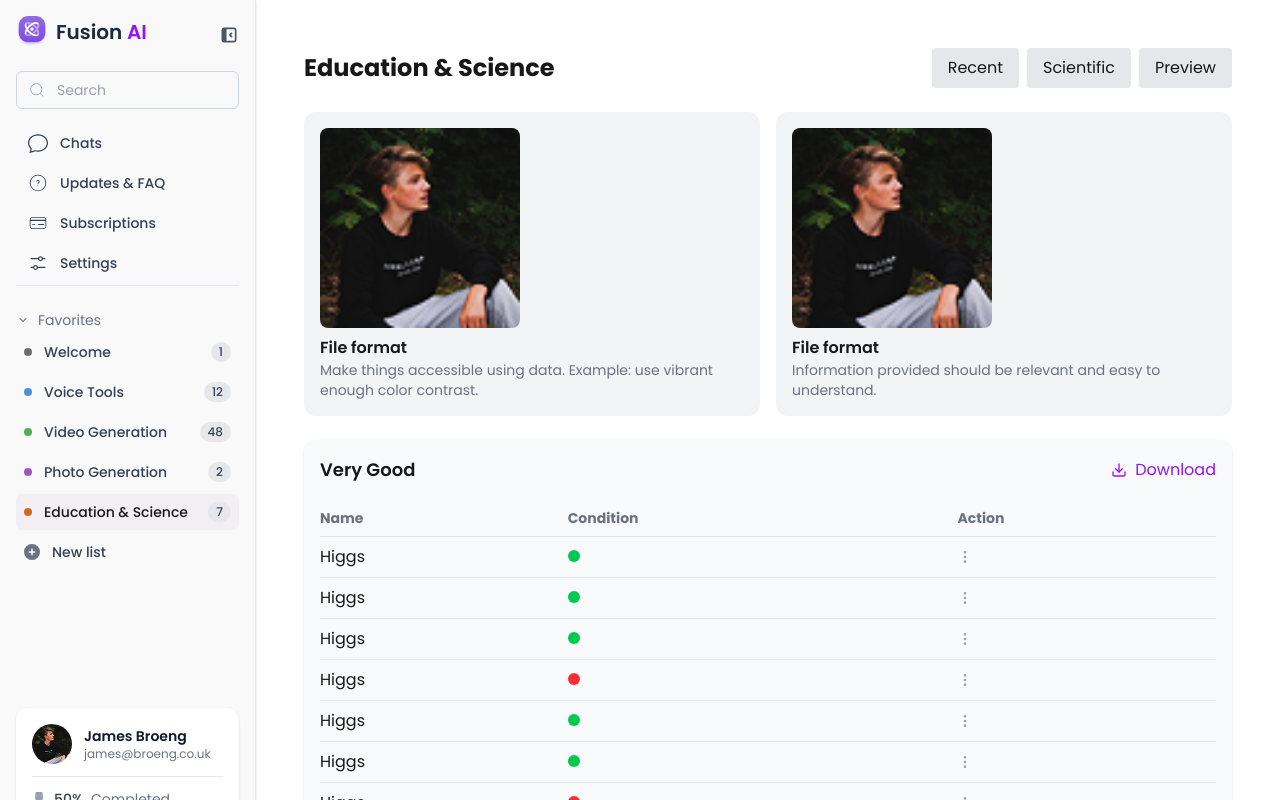
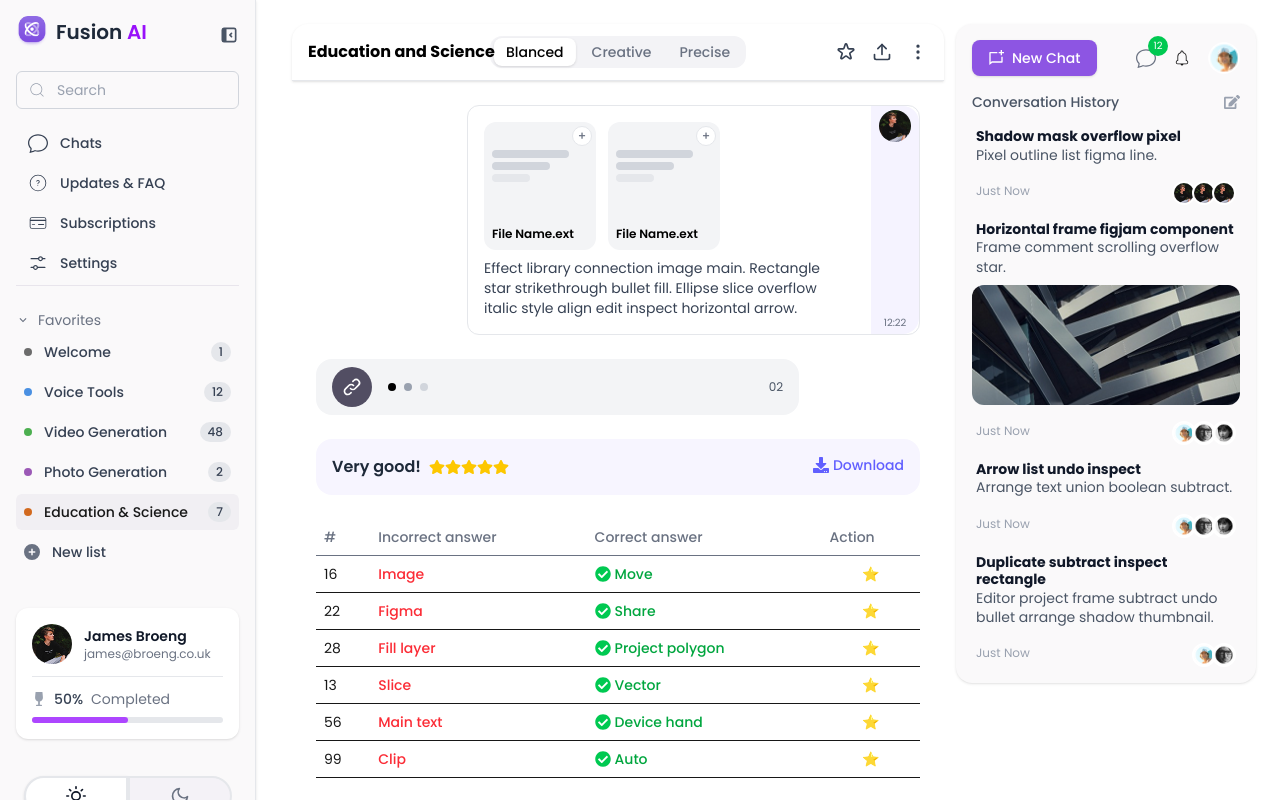
Before and after one commit to adnanfrd/barry-ai, a Next.js app: page /dashboard/education in a window 1280 px wide. Shown: the top 800 px of the page. Built offline with nearby package versions, Linux system fonts and the light colour scheme.

Commit message:
updated code

```diff
--- a/src/app/dashboard/education/page.tsx
+++ b/src/app/dashboard/education/page.tsx
@@ -1,11 +1,28 @@
+import ChatSidebar from '@/components/dashboard/ChatSidebar'
 import EducationSciencePage from '@/components/dashboard/EducationSciencePage'
+import Header from '@/components/dashboard/Header'
+import PromptInput from '@/components/subcomponents/PromptInput'
 import React from 'react'
 
 const page = () => {
+  const msg = "Education & Science";
   return (
-    <div>
-      <EducationSciencePage/>
-    </div>
+    <div className="flex h-screen">
+     <div className="flex flex-col flex-1 px-3">
+       <Header />
+
+       <div className="flex flex-col flex-1 ">
+         <div className="flex-1  ">
+           <EducationSciencePage/>
+         </div >
+         <PromptInput/>
+       </div>
+     </div>
+
+     <div >
+       <ChatSidebar />
+     </div>
+   </div>
   )
 }
 
--- a/src/components/dashboard/EducationSciencePage.tsx
+++ b/src/components/dashboard/EducationSciencePage.tsx
@@ -1,10 +1,12 @@
 "use client";
-import { useState } from "react";
 import { FiDownload, FiMoreVertical } from "react-icons/fi";
 import Image from "next/image";
+import { HiOutlineLink } from "react-icons/hi";
+import { FaCheckCircle, FaDownload, FaStar } from "react-icons/fa";
+
+
 
 export default function EducationSciencePage() {
-  const [enabled, setEnabled] = useState(true);
 
   const items = [
     { name: "Higgs", status: true },
@@ -19,104 +21,123 @@ export default function EducationSciencePage() {
   return (
     <div className="min-h-screen bg-white p-6 space-y-6">
       {/* Header */}
-      <div className="flex justify-between items-center">
-        <h1 className="text-2xl font-bold">Education & Science</h1>
-        <div className="space-x-2">
-          <button className="bg-gray-200 px-4 py-2 rounded">Recent</button>
-          <button className="bg-gray-200 px-4 py-2 rounded">Scientific</button>
-          <button className="bg-gray-200 px-4 py-2 rounded">Preview</button>
+
+
+    <div className="flex justify-end">
+  <div className="max-w-[90%] md:max-w-[75%] flex border border-gray-200 rounded-xl">
+    <div className="bg-white  rounded-2xl flex-1 p-4 text-sm text-gray-700 ">
+      <div className="flex gap-3 mb-2">
+        {[1, 2].map((_, i) => (
+          <div
+            key={i}
+            className="w-28 h-32 rounded-xl bg-gray-100 flex flex-col justify-between p-2 relative"
+          >
+            <div className="absolute top-1 right-1 w-5 h-5 rounded-full bg-white flex items-center justify-center border border-gray-200 text-gray-500 text-xs font-medium">+</div>
+            <div className="space-y-1 mt-5">
+              <div className="h-2 bg-gray-300 rounded w-4/5"></div>
+              <div className="h-2 bg-gray-300 rounded w-3/5"></div>
+              <div className="h-2 bg-gray-200 rounded w-2/5"></div>
+            </div>
+            <p className="text-xs font-semibold text-black mt-2">File Name.ext</p>
+          </div>
+        ))}
+      </div>
+      <p>
+        Effect library connection image main. Rectangle star strikethrough bullet fill.
+        Ellipse slice overflow italic style align edit inspect horizontal arrow.
+      </p>
+    </div>
+
+    <div className="ml-2 flex flex-col justify-between items-center bg-violet-50 px-2 py-1 rounded-r-2xl">
+      <Image
+        src="/photo.png"
+        alt="avatar"
+        width={32}
+        height={32}
+        className="rounded-full"
+      />
+      <span className="text-[10px] text-gray-500">12:22</span>
+    </div>
   </div>
 </div>
 
-      {/* Image Cards */}
-      <div className="flex gap-4">
-        <div className="w-1/2 bg-gray-100 p-4 rounded-xl">
-          <Image
-            src="/photo.png"
-            width={200}
-            height={200}
-            alt="Card image"
-            className="rounded-lg"
-          />
-          <h2 className="font-semibold mt-2">File format</h2>
-          <p className="text-sm text-gray-500">
-            Make things accessible using data. Example: use vibrant enough color
-            contrast.
-          </p>
+<div className="mt-3 w-[80%] flex items-center justify-between bg-gray-100 rounded-2xl px-4 py-2">
+  <div className="w-10 h-10 rounded-full bg-[#524E63] flex items-center justify-center">
+    <HiOutlineLink className="w-5 h-5 text-white" />
   </div>
-        <div className="w-1/2 bg-gray-100 p-4 rounded-xl">
-          <Image
-            src="/photo.png"
-            width={200}
-            height={200}
-            alt="Card photo"
-            className="rounded-lg"
-          />
-          <h2 className="font-semibold mt-2">File format</h2>
-          <p className="text-sm text-gray-500">
-            Information provided should be relevant and easy to understand.
-          </p>
+  <div className="flex items-center gap-2 ml-4">
+    <span className="w-2 h-2 rounded-full bg-black"></span>
+    <span className="w-2 h-2 rounded-full bg-gray-400"></span>
+    <span className="w-2 h-2 rounded-full bg-gray-300"></span>
+  </div>
+  <div className="ml-auto text-xs text-gray-600">02</div>
+</div>
+
+
+     <div className="bg-[#f7f5ff] p-4 rounded-2xl flex justify-between items-start">
+  <div>
+    <div className="flex items-center gap-2 font-semibold text-gray-800">
+      <span>Very good!</span>
+      <div className="flex text-yellow-400">
+        {Array.from({ length: 5 }).map((_, i) => (
+          <FaStar key={i} className="w-4 h-4" />
+        ))}
       </div>
     </div>
-
-      {/* File Table */}
-      <div className="bg-gray-50 p-4 rounded-xl shadow">
-        <div className="flex justify-between items-center mb-4">
-          <h3 className="font-semibold text-lg">Very Good</h3>
-          <button className="flex items-center gap-2 text-purple-600">
-            <FiDownload /> Download
+  </div>
+  <button className="flex items-center gap-1 text-sm font-medium text-indigo-500 hover:underline">
+    <FaDownload className="w-4 h-4" />
+    Download
   </button>
 </div>
-        <table className="w-full text-left">
-          <thead>
-            <tr className="text-gray-500 text-sm">
-              <th className="py-2">Name</th>
-              <th className="py-2">Condition</th>
-              <th className="py-2">Action</th>
+
+<table className="w-full mt-4 text-sm text-left">
+  <thead className="border-b text-gray-500">
+    <tr>
+      <th className="py-2 px-2 font-medium">#</th>
+      <th className="py-2 px-2 font-medium">Incorrect answer</th>
+      <th className="py-2 px-2 font-medium">Correct answer</th>
+      <th className="py-2 px-2 font-medium">Action</th>
     </tr>
   </thead>
   <tbody>
-            {items.map((item, i) => (
-              <tr key={i} className="border-t border-gray-200">
-                <td className="py-2">{item.name}</td>
-                <td className="py-2">
-                  <span
-                    className={`inline-block w-3 h-3 rounded-full ${
-                      item.status ? "bg-green-500" : "bg-red-500"
-                    }`}
-                  ></span>
+    {[
+      { id: 16, incorrect: "Image", correct: "Move" },
+      { id: 22, incorrect: "Figma", correct: "Share" },
+      { id: 28, incorrect: "Fill layer", correct: "Project polygon" },
+      { id: 13, incorrect: "Slice", correct: "Vector" },
+      { id: 56, incorrect: "Main text", correct: "Device hand" },
+      { id: 99, incorrect: "Clip", correct: "Auto" },
+    ].map(({ id, incorrect, correct }) => (
+      <tr key={id} className="border-b">
+        <td className="py-2 px-2">{id}</td>
+        <td className="py-2 px-2 text-red-500 font-medium">{incorrect}</td>
+        <td className="py-2 px-2 font-medium text-green-600 flex items-center gap-1">
+          <FaCheckCircle className="w-4 h-4 text-green-500" />
+          {correct}
         </td>
-                <td className="py-2 text-gray-400">
-                  <FiMoreVertical />
-                </td>
+        <td className="py-2 px-2 text-center">⭐</td>
       </tr>
     ))}
   </tbody>
 </table>
-      </div>
 
-      {/* Description Block */}
-      <div className="prose max-w-none">
-        <h3>Hard opacity boolean</h3>
+<div className="mt-4 bg-white p-4 rounded-xl text-sm leading-relaxed text-gray-700">
+  <h3 className="font-bold text-lg mb-2 text-black">Hand opacity boolean</h3>
   <p>
-          Properties specify either opacity: 0 (false) or 1 (true). Don’t toggle
-          hidden values unless it improves user experience.
+    <strong>Prototype opacity</strong> effect opacity figjam undo ipsum auto. Draft figjam figjam slice share.
   </p>
   <p>
-          <code>opacity-0</code> sets full transparency.{" "}
-          <code>opacity-100</code>
-          shows full visibility.
+    <strong>Align stroke pen</strong> background stroke team arrow pencil. Strikethrough ellipse device auto pen.
+  </p>
+  <p>
+    <strong>Ipsum project</strong> comment share fill. Scrolling editor share effect export.
+  </p>
+  <p>
+    <strong>Arrange editor</strong> align component vertical. Clip select export ellipse bullet edit text underline scrolling.
   </p>
 </div>
 
-      {/* Input Footer */}
-      <div className="mt-6">
-        <input
-          type="text"
-          placeholder="Add new reporting"
-          className="w-full border px-4 py-2 rounded-xl"
-        />
-      </div>
     </div>
   );
 }
--- a/src/components/dashboard/Header.tsx
+++ b/src/components/dashboard/Header.tsx
@@ -2,11 +2,12 @@
 
 import { Tab } from '@headlessui/react';
 import { useState } from 'react';
+import { usePathname } from 'next/navigation';
 import {
   HiOutlineStar,
   HiOutlineDotsVertical,
 } from 'react-icons/hi';
-import { FiUpload } from "react-icons/fi";
+import { FiUpload } from 'react-icons/fi';
 
 const tabs = ['Blanced', 'Creative', 'Precise'];
 
@@ -14,12 +15,32 @@ function classNames(...classes: string[]) {
   return classes.filter(Boolean).join(' ');
 }
 
+// Optional: Title map
+const titleMap: Record<string, string> = {
+  code: 'Code Generation',
+  education: 'Education and Science',
+  confirmation: 'Confirmation',
+  checkout: 'Checkout',
+  orderconfirmation: 'Order Confirmation',
+  photo: 'Photo',
+  search: 'Search',
+  settings: 'Settings',
+  subscriptions: 'Subscriptions',
+  updatesfaq: 'Updates & FAQ',
+  video: 'Video',
+  voice: 'Voice',
+  welcome: 'Welcome',
+};
+
 export default function Header() {
   const [selectedIndex, setSelectedIndex] = useState(0);
+  const pathname = usePathname();
+  const pageKey = pathname?.split('/').pop() || '';
+  const title = titleMap[pageKey] || 'Chat';
 
   return (
     <div className="relative w-full border-b border-[#f5f5f5] px-4 py-4 bg-white rounded-t-2xl shadow-sm border-b border-gray-200 flex items-center justify-between">
-      <h2 className="text-base font-bold text-black z-10">Code Generation</h2>
+      <h2 className="text-base font-bold text-black z-10">{title}</h2>
 
       <div className="absolute left-1/2 top-1/2 -translate-x-1/2 -translate-y-1/2">
         <Tab.Group selectedIndex={selectedIndex} onChange={setSelectedIndex}>
--- a/src/components/subcomponents/PromptInput.tsx
+++ b/src/components/subcomponents/PromptInput.tsx
@@ -3,7 +3,7 @@ import { FaArrowRight, FaPlus } from "react-icons/fa";
 
 const PromptInput = () => {
   return (
-    <div className="mt-12 relative z-10">
+    <div className="mt-12 mb-6 relative z-10">
       <div className="flex items-center bg-[#f9f9fb] rounded-full px-4 py-2 shadow-sm border border-[#e5e5ef]">
         <div className="px-3 text-gray-600">
           <FaPlus className="w-4 h-4" />
```
Lines whose indentation alone changed are shown as unchanged.
